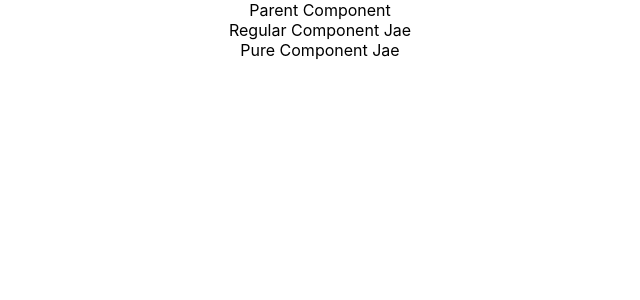
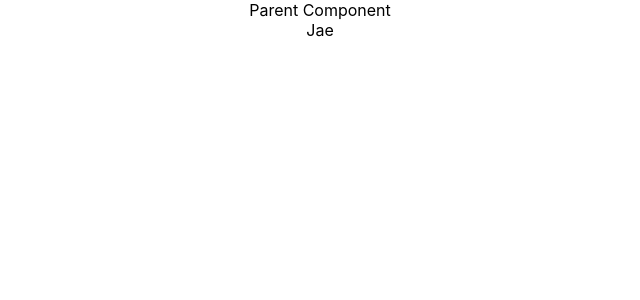
Before and after one commit to Jae1xp/React-Practice, a React (Create React App) app: page / in a window 1280 px wide. Shown: the top 300 px of the page, without its empty margins (320-960 px from the left). Built offline with nearby package versions, Linux system fonts and the light colour scheme.

Commit message:
memos lesson. a bit confusing

```diff
--- a/src/App.js
+++ b/src/App.js
@@ -4,6 +4,7 @@ import './App.css';
 import PureComp from './components/PureComp';
 import RegComp from './components/RegComp';
 import ParentComp from './components/ParentComp';
+import MemoComp from './components/MemoComp';
 // import Greet from './components/Greet';
 // import Welcome from './components/Welcome';
 // import Hello from './components/Hello';
@@ -29,6 +30,7 @@ import ParentComp from './components/ParentComp';
 function App() {
   return (
     <div className="App">
+    <MemoComp />
     <ParentComp />
     {/* <PureComp /> */}
     {/* <RegComp /> */}
--- /dev/null
+++ b/src/components/MemoComp.js
@@ -0,0 +1,13 @@
+import React from 'react'
+
+function MemoComp({name}) {
+  console.log('rendering Memo Comp');
+
+  return (
+    <div>
+      {name}
+    </div>
+  )
+}
+
+export default React.memo(MemoComp)
--- a/src/components/ParentComp.js
+++ b/src/components/ParentComp.js
@@ -1,8 +1,9 @@
-import React, { Component, PureComponent } from 'react'
+import React, { Component } from 'react'
 import PureComp from './PureComp';
 import RegComp from './RegComp';
+import MemoComp from './MemoComp';
 
-class ParentComp extends PureComponent {
+class ParentComp extends Component {
   constructor(props) {
     super(props)
 
@@ -25,8 +26,9 @@ class ParentComp extends PureComponent {
     return (
       <div>
         Parent Component
-        <RegComp name={this.state.name} />
-        <PureComp name={this.state.name} />
+        <MemoComp name={this.state.name} />
+        {/* <RegComp name={this.state.name} />
+        <PureComp name={this.state.name} /> */}
       </div>
     )
   }
```
